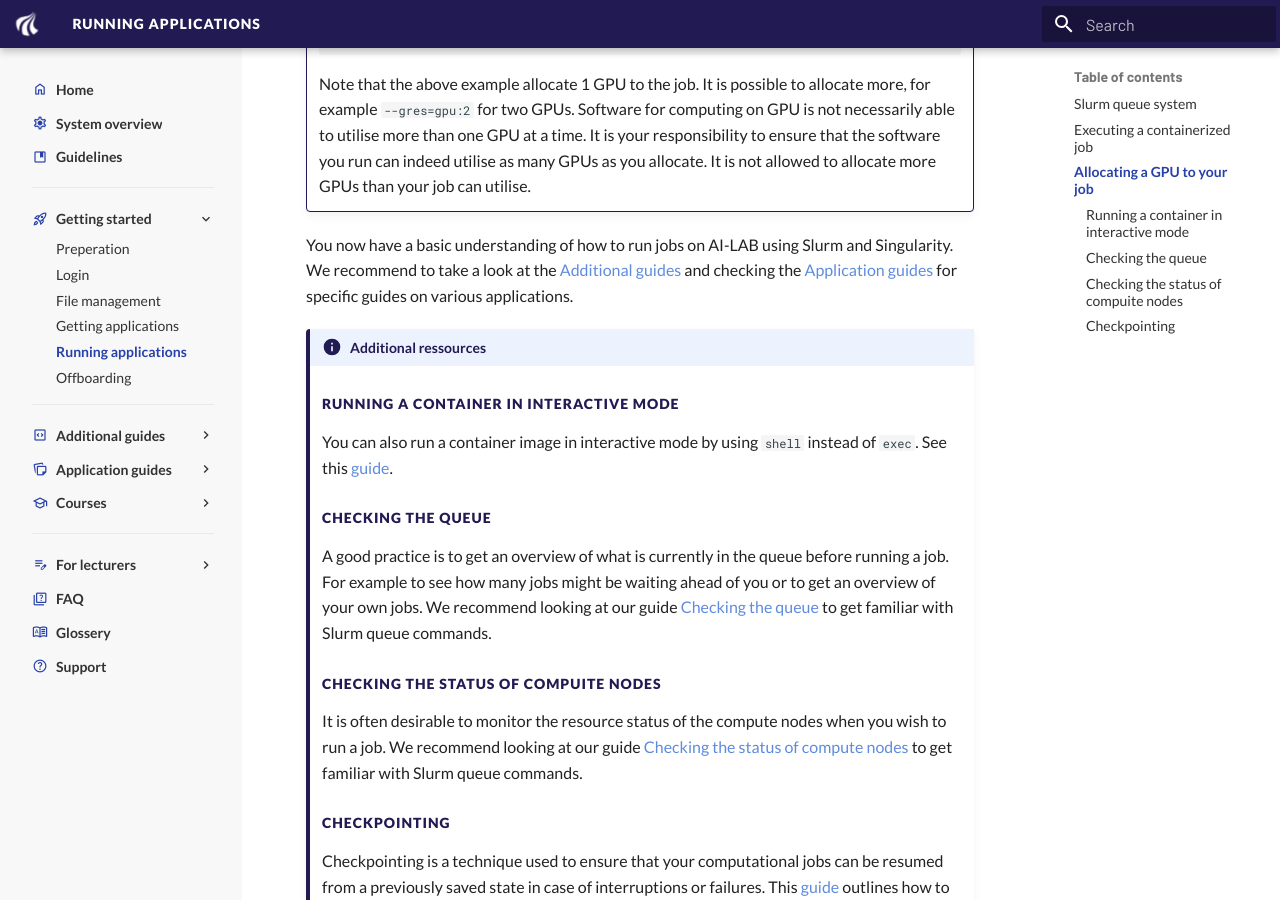
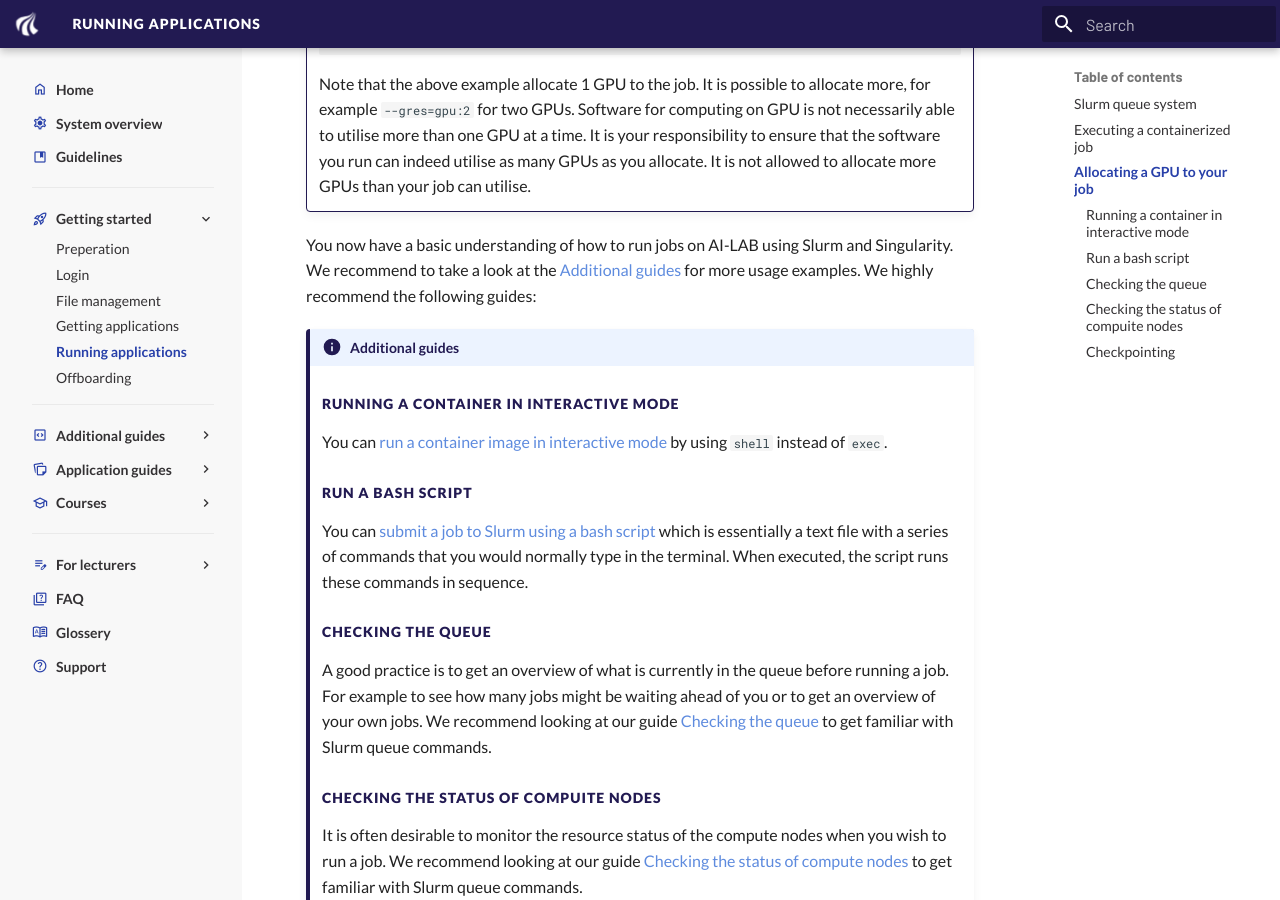
Before and after one commit to aau-claaudia/ailab-docs, an MkDocs documentation site: the page built from docs/getting-started/running-applications.md, in a window 1280 px wide and 900 px high, scrolled down 1501 px. Built offline with MkDocs 1.6.1 and Material for MkDocs 9.7.7, drawn with Linux system fonts in a browser that asks for light colours.

Commit message:
More changes

```diff
--- a/docs/getting-started/running-applications.md
+++ b/docs/getting-started/running-applications.md
@@ -51,12 +51,15 @@ Let's try running a small Python script that performs a simple matrix multiplica
     Note that the above example allocate 1 GPU to the job. It is possible to allocate more, for example `--gres=gpu:2` for two GPUs. Software for computing on GPU is not necessarily able to utilise more than one GPU at a time. It is your responsibility to ensure that the software you run can indeed utilise as many GPUs as you allocate. It is not allowed to allocate more GPUs than your job can utilise.
 
 
-You now have a basic understanding of how to run jobs on AI-LAB using Slurm and Singularity. We recommend to take a look at the [Additional guides](/additional-guides/terminal-basics) and checking the [Application guides](/application-guides/jupyter-notebook) for specific guides on various applications.
+You now have a basic understanding of how to run jobs on AI-LAB using Slurm and Singularity. We recommend to take a look at the [Additional guides](/additional-guides/terminal-basics) for more usage examples. We highly recommend the following guides:
 
-!!! info old "Additional ressources"
+!!! info old "Additional guides"
 
     #### Running a container in interactive mode
-    You can also run a container image in interactive mode by using `shell` instead of `exec`. See this [guide](/additional-guides/running-a-container-in-interactive-mode).
+    You can [run a container image in interactive mode](/additional-guides/running-a-container-in-interactive-mode) by using `shell` instead of `exec`.
+
+    #### Run a bash script
+    You can [submit a job to Slurm using a bash script](/additional-guides/run-a-bash-script) which is essentially a text file with a series of commands that you would normally type in the terminal. When executed, the script runs these commands in sequence.
 
     #### Checking the queue
     A good practice is to get an overview of what is currently in the queue before running a job. For example to see how many jobs might be waiting ahead of you or to get an overview of your own jobs. We recommend looking at our guide [Checking the queue](/additional-guides/checking-the-queue) to get familiar with Slurm queue commands.
--- a/mkdocs.yml
+++ b/mkdocs.yml
@@ -27,6 +27,7 @@ nav:
     - "Checking the queue": additional-guides/checking-the-queue.md
     - "Checking the status of compute nodes": additional-guides/checking-the-status-of-compute-nodes.md
     - "Running a container in interactive mode": "additional-guides/running-a-container-in-interactive-mode.md"
+    - "Run a bash script": additional-guides/run-a-bash-script.md
     - "Setting a time limit": additional-guides/setting-a-time-limit.md
     - "Building your own container image": additional-guides/building-your-own-container-image.md
     - "Download images from NGC": additional-guides/download-images-from-ngc.md
```
Also changed, not shown: docs/additional-guides/run-a-bash-script.md (added, +57 -0 lines), docs/getting-started/getting-applications.md (+6 -4 lines), docs/additional-guides/ready-to-run-images.md (deleted).
